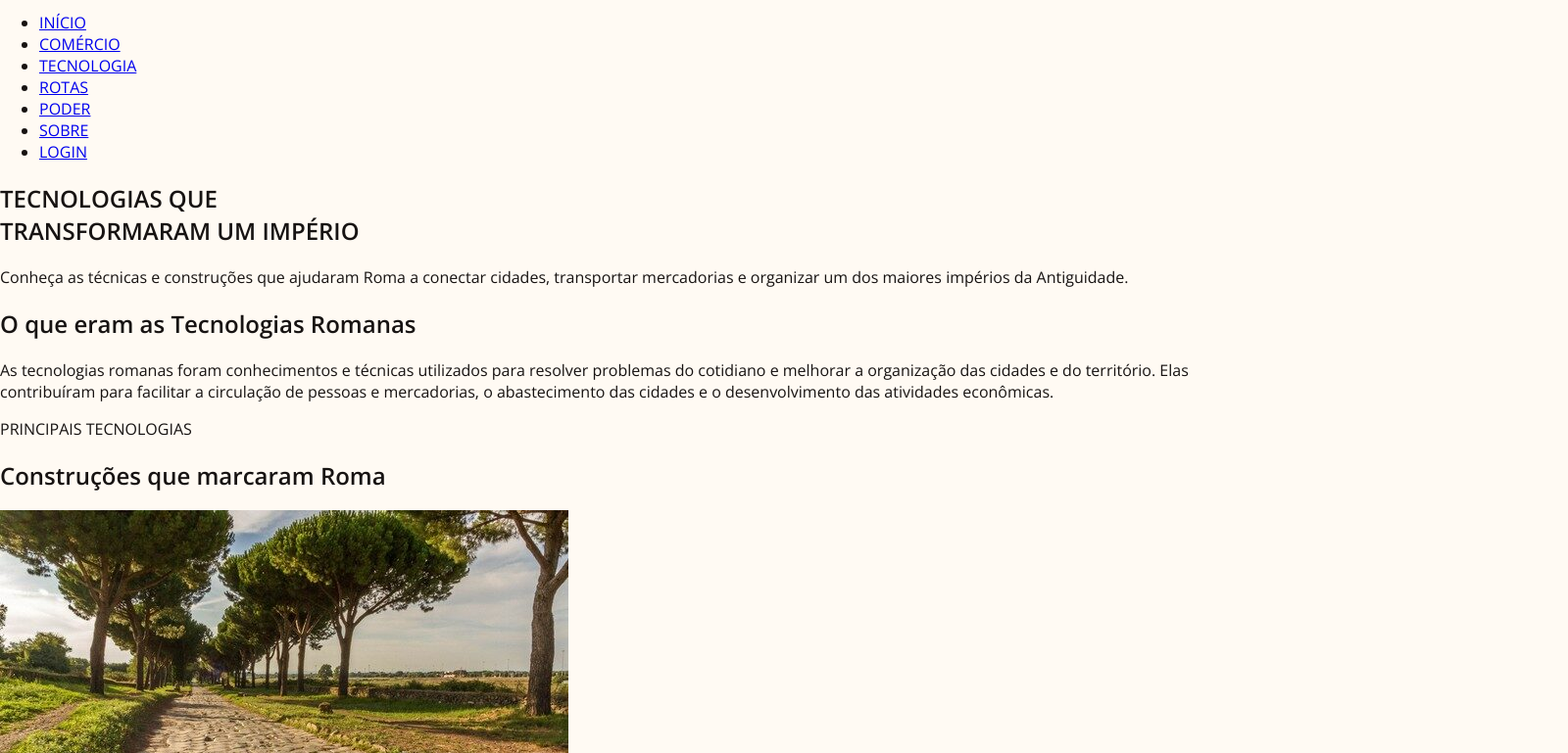
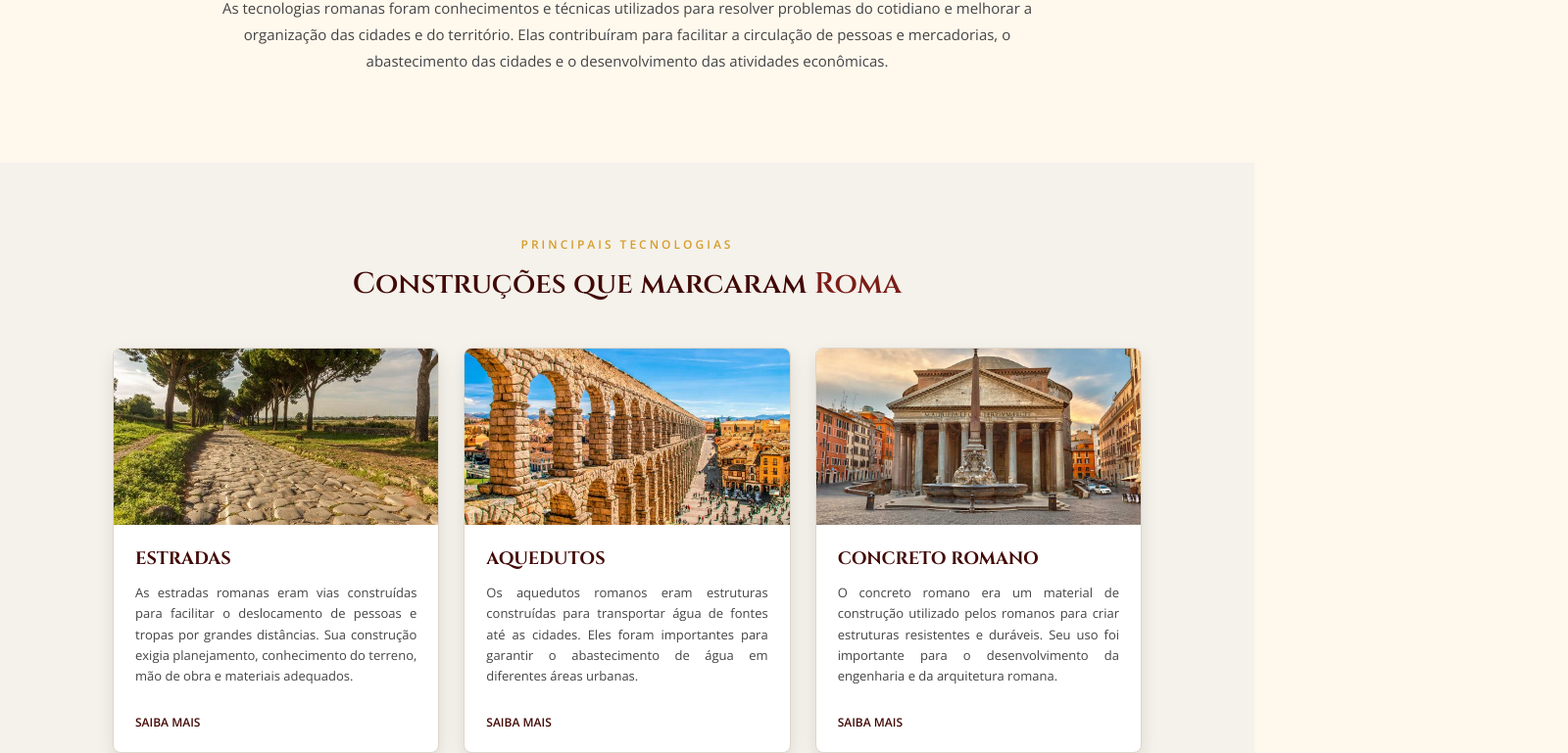
Before and after one commit to kaikisouzamoreira7-netizen/TrabalhoSepe, a plain HTML site: page HTML/tecnologia.html in a window 1280 px wide. Shown: the part 867-1636 px from the top of the page at 98% size, 1600 px wide, since content can reach past the window. Drawn offline with nearby package versions, Linux system fonts and the light colour scheme; a web font is replaced by a local one.

Commit message:
AJUSTE CSS TECNOLOGIA
Updated styles for the banner, introduction, and circulation sections. Removed unused variables and adjusted media queries for better responsiveness.

```diff
--- a/HTML/CSS/tecnologia.css
+++ b/HTML/CSS/tecnologia.css
@@ -1,170 +1,251 @@
+@import url("header.css");
 @import url("footer.css");
-
-:root {
-  --bordo: #420906;
-  --bordo-claro: #7b1e17;
-  --dourado: #cf912b;
-  --creme: #fffaf3;
-  --branco: #fff;
-  --preto: #171312;
-  --cinza: #6b6460;
-}
+@import url("reset.css");
 
 html {
+  font-size: 16px;
   scroll-behavior: smooth;
   user-select: none;
 }
 
 body {
-  min-height: 100vh;
-  margin: 0;
-  background: var(--creme);
-  color: var(--preto);
+  background-color: #fff8ed;
+  color: #333;
   font-family: "Open Sans", sans-serif;
 }
 
-.login-container {
-  min-height: 100vh;
-  padding: 40px 7%;
+.banner {
+  min-height: 520px;
+  padding: 50px 20px;
   display: flex;
   align-items: center;
-  justify-content: center;
   background:
-    linear-gradient(rgba(20, 5, 3, 0.92), rgba(20, 5, 3, 0.7)),
-    url("IMG/Roma-Antiga.webp") center/cover no-repeat;
+    linear-gradient(rgba(0, 0, 0, 0.62), rgba(0, 0, 0, 0.62)),
+    url("IMG/banner.tecnologia.jpg") center/cover no-repeat;
 }
 
-.login-box {
-  width: 430px;
-  max-width: 100%;
-  padding: 45px 28px;
-  background: var(--creme);
+.banner-conteudo {
+  width: 100%;
+  max-width: 960px;
+  margin: auto;
+}
+
+.banner h1 {
+  color: white;
+  font-family: "Cinzel", serif;
+  font-size: 30px;
+  font-weight: 600;
+  line-height: 1.2;
+  letter-spacing: 2px;
+}
+
+.banner h1 span {
+  color: #d69d2a;
+}
+
+.banner-conteudo > p {
+  max-width: 700px;
+  margin-top: 20px;
+  color: #f5f2ec;
+  font-size: 14px;
+  line-height: 1.7;
+}
+
+.introducao {
+  padding: 55px 20px;
+}
+
+.introducao-texto {
+  max-width: 850px;
+  margin: auto;
   text-align: center;
 }
 
-.login-box h1 {
-  margin-bottom: 5px;
-  color: var(--bordo);
+.introducao h2,
+.circulacao h2 {
+  margin-bottom: 25px;
+  color: #420906;
   font-family: "Cinzel", serif;
-  font-size: 2.3rem;
-  font-weight: 500;
-  letter-spacing: 5px;
+  font-size: 25px;
+  font-weight: 600;
+  line-height: 1.3;
 }
 
-.login-box h2 {
-  margin: 18px 0 8px;
-  color: var(--bordo);
-  font-family: "Cinzel", serif;
-  font-size: 1.5rem;
-  font-weight: 500;
-  text-transform: uppercase;
+.introducao h2 span {
+  color: #7b1e17;
 }
 
-.descricao {
-  margin-bottom: 25px;
-  color: var(--cinza);
-  font-size: 0.85rem;
+.introducao p,
+.circulacao-texto > p {
+  margin-bottom: 15px;
+  color: #444;
+  font-size: 15px;
+  line-height: 1.8;
 }
 
-.campo {
-  margin-bottom: 22px;
-  text-align: left;
+.tecnologias {
+  padding: 55px 18px;
+  background-color: #f5f2ec;
 }
 
-.campo label {
-  display: block;
-  margin-bottom: 8px;
-  color: var(--bordo);
-  font-family: "Cinzel", serif;
-  font-size: 0.78rem;
-  font-weight: 600;
-  letter-spacing: 1px;
+.titulo-secao {
+  max-width: 850px;
+  margin: 0 auto 30px;
+  text-align: center;
 }
 
-.campo input {
-  width: 100%;
-  height: 48px;
-  padding: 0 15px;
-  box-sizing: border-box;
-  border: 1px solid #d8c7aa;
-  background: var(--branco);
-  color: var(--preto);
-  font-family: "Open Sans", sans-serif;
-  font-size: 0.9rem;
+.titulo-secao > p {
+  margin-bottom: 12px;
+  color: #d69d2a;
+  font-size: 12px;
+  font-weight: 600;
+  letter-spacing: 3px;
 }
 
-.login-box > button,
-#loginView > button {
-  width: 100%;
-  height: 50px;
-  margin-top: 8px;
-  background: var(--bordo);
-  color: var(--branco);
-  font-size: 0.8rem;
-  font-weight: 700;
-  letter-spacing: 1.5px;
-  cursor: pointer;
-  transition: 0.3s;
+.titulo-secao h2 {
+  color: #420906;
+  font-family: "Cinzel", serif;
+  font-size: 25px;
+  font-weight: 600;
 }
 
-.login-box button:hover {
-  background: var(--bordo-claro);
-  transform: translateY(-2px);
+.titulo-secao h2 span {
+  color: #7b1e17;
 }
 
-#voltar {
+.container-tecnologias {
+  max-width: 1050px;
+  margin: auto;
+  display: grid;
+  grid-template-columns: 1fr;
+  gap: 20px;
+}
+
+.card-tecnologia {
+  overflow: hidden;
+  background-color: white;
+  border: 1px solid #dfd5c8;
+  border-radius: 8px;
+  box-shadow: 0 8px 18px rgba(0, 0, 0, 0.1);
+  transition: 0.4s ease;
+}
+
+.card-tecnologia img {
   display: block;
   width: 100%;
-  margin-top: 15px;
-  padding: 15px 0;
-  box-sizing: border-box;
-  color: var(--bordo);
-  font-size: 0.8rem;
-  font-weight: 700;
-  letter-spacing: 1.5px;
-  text-decoration: none;
+  height: 180px;
+  object-fit: cover;
 }
 
-#voltar:hover {
-  color: var(--dourado);
+.card-conteudo {
+  padding: 22px;
 }
 
-.cadastro {
-  margin-top: 30px;
-  padding-top: 25px;
-  border-top: 1px solid #d8c7aa;
+.card-conteudo h3 {
+  margin-bottom: 12px;
+  color: #420906;
+  font-family: "Cinzel", serif;
+  font-size: 18px;
+  font-weight: 700;
 }
 
-.cadastro p {
+.card-conteudo > p {
   margin-bottom: 15px;
-  color: var(--cinza);
-  font-size: 0.8rem;
+  color: #444;
+  font-size: 13px;
+  line-height: 1.65;
+  text-align: justify;
 }
 
-#cadastrarBtn {
-  padding: 11px 24px;
-  background: var(--bordo);
-  color: var(--branco);
-  font-size: 0.75rem;
-  font-weight: 700;
-  letter-spacing: 1px;
+.card-conteudo details {
+  padding-top: 12px;
+}
+
+.card-conteudo summary {
+  width: fit-content;
+  color: #420906;
+  font-size: 12px;
+  font-weight: 600;
   cursor: pointer;
+  list-style: none;
+}
+
+.card-conteudo summary:hover {
+  letter-spacing: 0.1rem;
+  transition: 0.4s ease;
+}
+
+.card-conteudo details p {
+  margin-top: 9px;
+  color: #555;
+  font-size: 12px;
+  line-height: 1.6;
+  text-align: justify;
+}
+
+.circulacao {
+  padding: 55px 20px;
+  background-color: #fff8ed;
+}
+
+.circulacao-conteudo {
+  max-width: 1000px;
+  margin: auto;
+}
+
+.circulacao h2 span {
+  color: #d69d2a;
 }
 
 @media (min-width: 768px) {
-  .login-container {
-    padding: 60px 7%;
+  .banner {
+    min-height: 600px;
+    padding: 4vw;
   }
 
-  .login-box {
-    padding: 50px 45px;
+  .banner h1 {
+    font-size: 45px;
   }
 
-  .login-box h1 {
-    font-size: 2.8rem;
+  .banner-conteudo > p {
+    font-size: 16px;
   }
 
-  .login-box h2 {
-    font-size: 1.8rem;
+  .introducao,
+  .circulacao {
+    padding: 75px 30px;
+  }
+
+  .introducao h2,
+  .circulacao h2 {
+    font-size: 30px;
+  }
+
+  .tecnologias {
+    padding: 75px 30px;
+  }
+
+  .titulo-secao {
+    margin-bottom: 45px;
+  }
+
+  .titulo-secao h2 {
+    font-size: 30px;
+  }
+
+  .container-tecnologias {
+    grid-template-columns: repeat(2, 1fr);
+    gap: 25px;
   }
 }
+
+@media (min-width: 1024px) {
+  .container-tecnologias {
+    grid-template-columns: repeat(3, 1fr);
+  }
+
+  .card-tecnologia:hover {
+    transform: translateY(-8px);
+    box-shadow: 0 8px 18px rgba(0, 0, 0, 0.4);
+  }
+}
```
